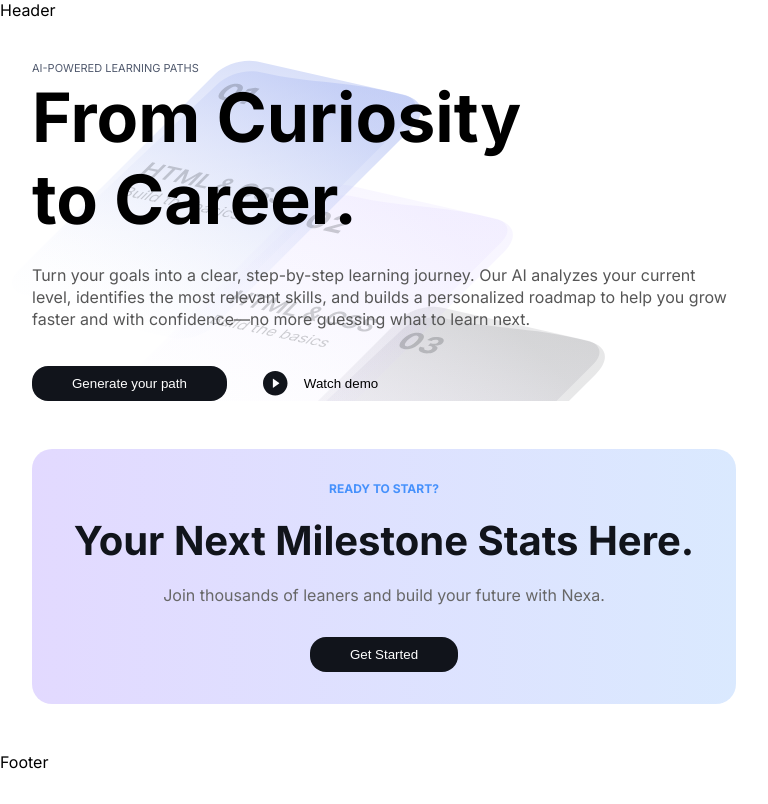
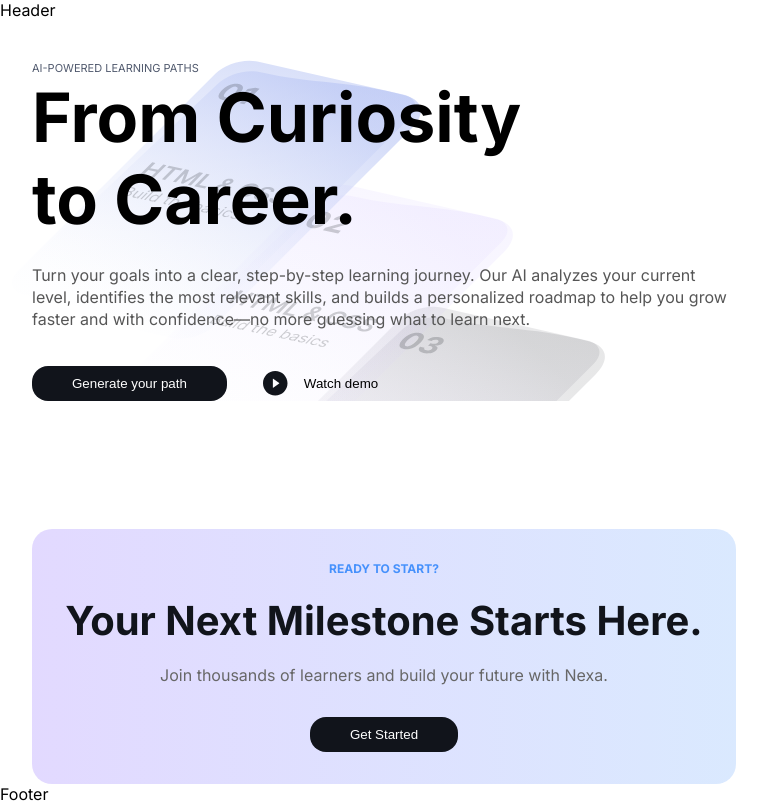
Before and after one commit to chingu-voyages/V62-tier1-team-01, a React (Vite) app: page / in a window 768 px wide. Built offline with nearby package versions, Linux system fonts and the light colour scheme.

Commit message:
fix: add margin right and left for all screen sizes

```diff
--- a/src/components/Hero/index.jsx
+++ b/src/components/Hero/index.jsx
@@ -13,6 +13,7 @@ function Hero({ onNextStep }) {
   }
 
   return (
+    <div className="container">
       <div className={styles.card}>
         <div className={styles.textSection}>
 
@@ -58,6 +59,7 @@ function Hero({ onNextStep }) {
 
         <img className={styles.img} src={heroImg} alt="hero image" />
       </div>
+    </div>
   );
 }
 
--- a/src/components/Hero/styles.module.css
+++ b/src/components/Hero/styles.module.css
@@ -20,6 +20,8 @@
 }
 
 .textSection {
+  margin-right: 32px;
+  margin-left: 32px;
   z-index: 1;
 }
 
@@ -63,13 +65,6 @@
   display: none;
 }
 
-@media (min-width: 768px) and (max-width: 1024px) {
-  .textSection {
-    height: 100%;
-    margin: 0 32px;
-  }
-}
-
 @media (max-width: 768px) {
   .card {
     display: block;
@@ -88,7 +83,6 @@
 
   .textSection {
     height: 100%;
-    margin: 0 32px;
   }
 
   .iframe {
--- a/src/components/LandingPage/index.jsx
+++ b/src/components/LandingPage/index.jsx
@@ -4,11 +4,11 @@ import Modal from "../Modal";
 
 function LandingPage({ onNextStep }) {
   return (
-    <div className="container">
+    <>
       <BlushEffect />
       <Hero onNextStep={onNextStep} />
       <Modal onNextStep={onNextStep} />
-    </div>
+    </>
   );
 }
 
--- a/src/components/Modal/index.jsx
+++ b/src/components/Modal/index.jsx
@@ -6,8 +6,8 @@ function Modal({ onNextStep }) {
     <div className="container">
       <div className={styles.modalBox}>
         <p className={styles.subtitle}>READY TO START?</p>
-        <h2 className={styles.title}>Your Next Milestone Stats Here.</h2>
-        <p className={styles.text}>Join thousands of leaners and build your future with Nexa.</p>
+        <h2 className={styles.title}>Your Next Milestone Starts Here.</h2>
+        <p className={styles.text}>Join thousands of learners and build your future with Nexa.</p>
         <NextButton nextStep={onNextStep}>Get Started</NextButton>
       </div>
     </div>
--- a/src/components/Modal/styles.module.css
+++ b/src/components/Modal/styles.module.css
@@ -3,6 +3,8 @@
   border-radius: 20px;
   text-align: center;
   margin-top: 128px;
+  margin-right: 32px;
+  margin-left: 32px;
   padding: 56px 0;
 }
 
@@ -27,14 +29,12 @@
 
 @media (min-width: 768px) and (max-width: 1024px) {
   .modalBox {
-    margin: 48px 32px;
     padding: 32px 16px;
   }
 }
 
 @media (max-width: 768px) {
   .modalBox {
-    margin: 48px 32px;
     padding: 32px 16px;
   }
 }
```
Lines whose indentation alone changed are shown as unchanged.
